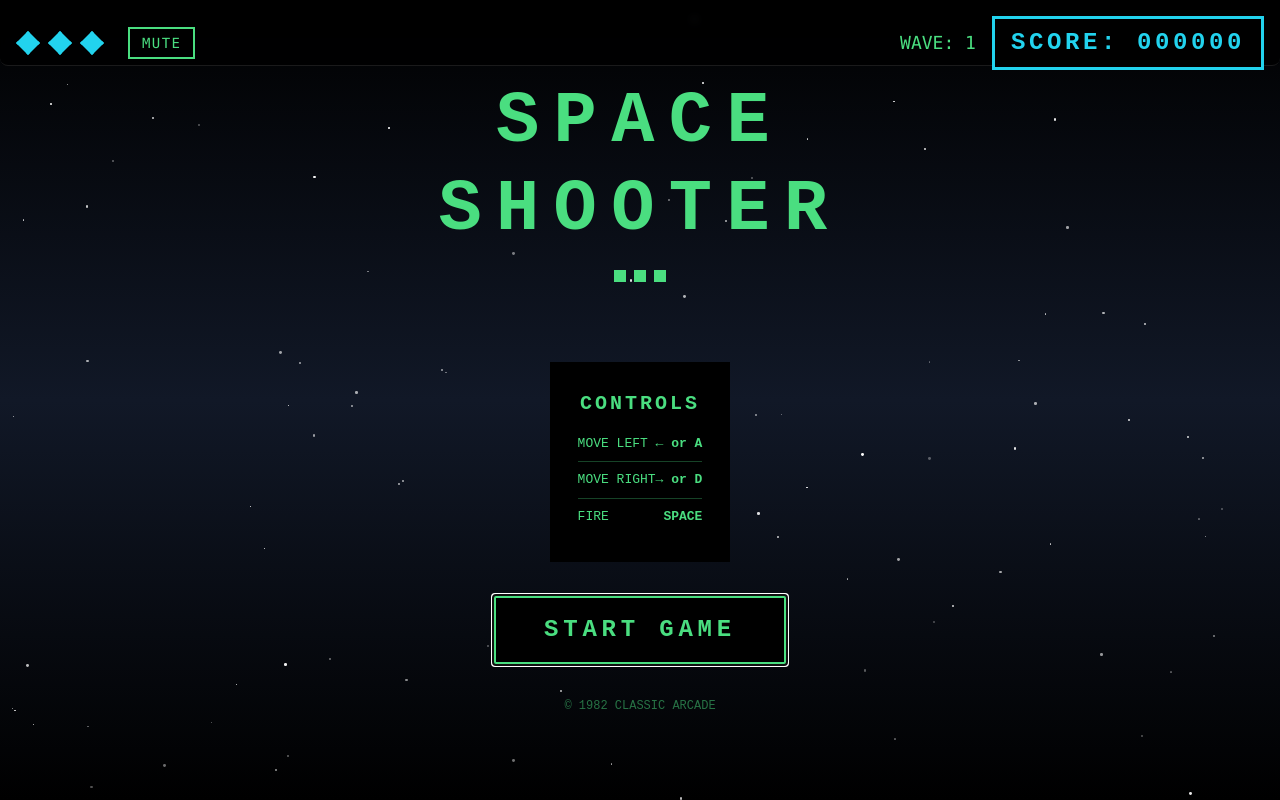
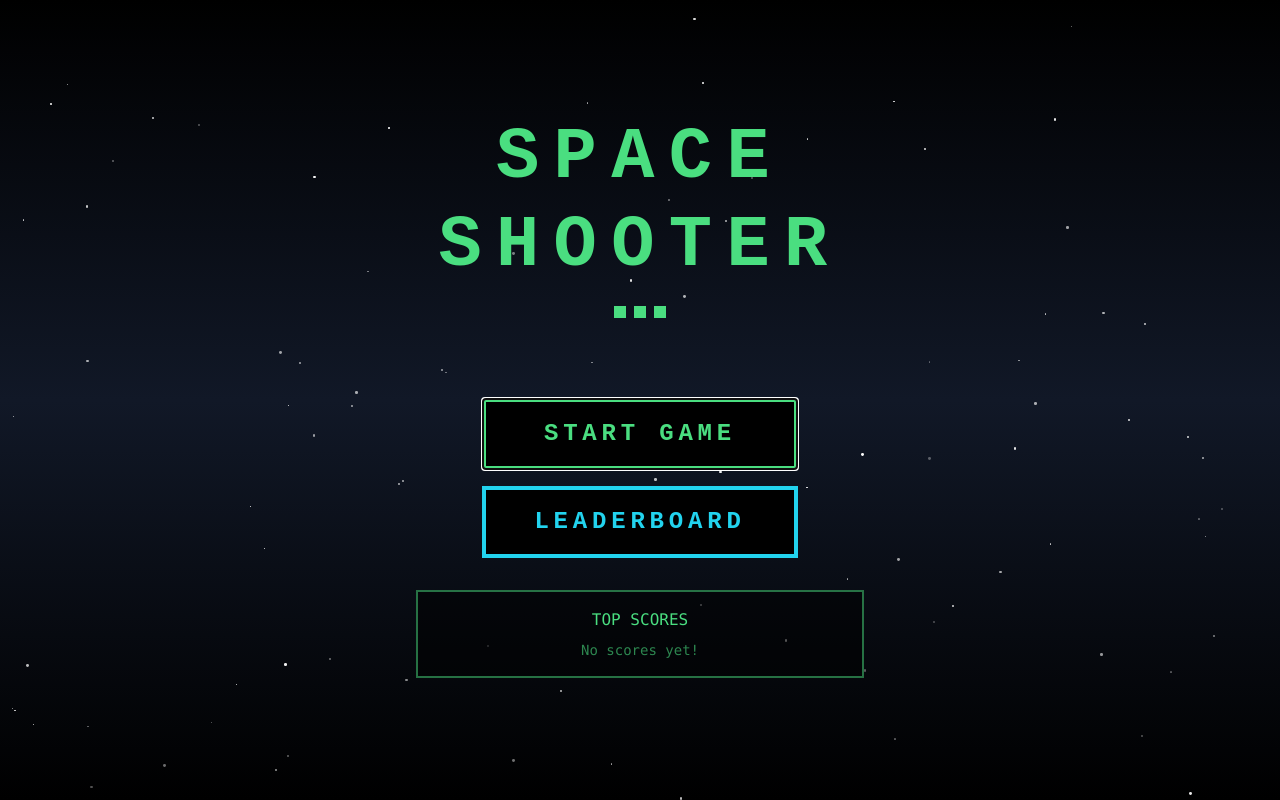
Before and after one commit to Kaif9999/3d-game, a Next.js app: page / in a window 1280 px wide. Built offline with nearby package versions, Linux system fonts and the light colour scheme.

Commit message:
feat(leaderboard): add leaderboard display and pause functionality

```diff
--- /dev/null
+++ b/src/components/Leaderboard.tsx
@@ -0,0 +1,61 @@
+'use client';
+
+import { useEffect, useState } from 'react';
+import { getLeaderboard } from '@/lib/leaderboardUtils';
+import type { LeaderboardEntry } from '@/lib/types';
+
+interface LeaderboardProps {
+  onBack: () => void;
+}
+
+export default function Leaderboard({ onBack }: LeaderboardProps) {
+  const [leaderboard, setLeaderboard] = useState<LeaderboardEntry[]>([]);
+
+  useEffect(() => {
+    setLeaderboard(getLeaderboard());
+  }, []);
+
+  return (
+    <div className="absolute inset-0 flex flex-col items-center justify-center z-20 px-4 bg-black">
+      <div className="retro-box border-4 border-green-400 bg-black p-8 max-w-lg w-full">
+        <h2 className="text-5xl font-bold text-green-400 mb-8 text-center" style={{
+          fontFamily: 'monospace',
+          letterSpacing: '0.2em',
+          textTransform: 'uppercase'
+        }}>
+          Leaderboard
+        </h2>
+
+        <div className="space-y-2 text-green-400" style={{ fontFamily: 'monospace' }}>
+          <div className="flex justify-between border-b-2 border-green-400 pb-2 text-lg">
+            <span className="w-1/3">Player</span>
+            <span className="w-1/3 text-center">Score</span>
+            <span className="w-1/3 text-right">Date</span>
+          </div>
+          {leaderboard.length > 0 ? (
+            leaderboard.map((entry, index) => (
+              <div key={index} className="flex justify-between items-center py-1">
+                <span className="w-1/3 truncate">{entry.name}</span>
+                <span className="w-1/3 text-center">{entry.score.toString().padStart(6, '0')}</span>
+                <span className="w-1/3 text-right text-sm">{new Date(entry.date).toLocaleDateString()}</span>
+              </div>
+            ))
+          ) : (
+            <div className="text-center pt-4">No scores yet. Be the first!</div>
+          )}
+        </div>
+
+        <button
+          onClick={onBack}
+          className="w-full mt-8 retro-button px-8 py-4 border-4 border-green-400 bg-black text-green-400 font-bold text-xl hover:bg-green-400 hover:text-black transition-all"
+          style={{
+            fontFamily: 'monospace',
+            letterSpacing: '0.15em'
+          }}
+        >
+          BACK TO MENU
+        </button>
+      </div>
+    </div>
+  );
+}
--- a/src/components/SpaceShooterGame.tsx
+++ b/src/components/SpaceShooterGame.tsx
@@ -1,9 +1,12 @@
 'use client';
-import { useState, useEffect, useCallback, useRef } from 'react';
+import { useState, useEffect, useRef } from 'react';
 import audioManager from '@/utils/audioManager';
 import * as CONSTANTS from '@/lib/gameConstants';
 import { EnemyType, PowerUpType, type Alien, type Bullet, type PowerUp, type Explosion, type Particle, type Star, type ActivePowerUps } from '@/lib/types';
 import { powerUpTypeToStateKey, getPowerUpDisplayName, getPowerUpColor } from '@/lib/powerUpUtils';
+import Leaderboard from './Leaderboard';
+import { getLeaderboard, addToLeaderboard } from '@/lib/leaderboardUtils';
+import type { LeaderboardEntry } from '@/lib/types';
 
 interface SpaceShooterGameProps {}
 
@@ -25,8 +28,6 @@ export default function SpaceShooterGame(props: SpaceShooterGameProps) {
   });
   const [lives, setLives] = useState(CONSTANTS.INITIAL_LIVES);
   const [playerX, setPlayerX] = useState(CONSTANTS.PLAYER_START_X);
-  const [volumeMusic, setVolumeMusic] = useState(CONSTANTS.BACKGROUND_MUSIC_VOLUME);
-  const [volumeSFX, setVolumeSFX] = useState(CONSTANTS.SFX_VOLUME);
   const [touchStartX, setTouchStartX] = useState<number | null>(null);
   const [touchStartY, setTouchStartY] = useState<number | null>(null);
   const [aliens, setAliens] = useState<Alien[]>([]);
@@ -36,16 +37,16 @@ export default function SpaceShooterGame(props: SpaceShooterGameProps) {
   const [particles, setParticles] = useState<Particle[]>([]);
   const [stars, setStars] = useState<Star[]>([]);
   const [isMuted, setIsMuted] = useState(false);
-  const [level, setLevel] = useState(1);
-  const [enemiesKilledInLevel, setEnemiesKilledInLevel] = useState(0);
-  const [levelComplete, setLevelComplete] = useState(false);
-  const [gameWon, setGameWon] = useState(false);
   const [combo, setCombo] = useState(0);
   const [lastKillTime, setLastKillTime] = useState(0);
   const [screenShake, setScreenShake] = useState(0);
   const [scoreMultiplier, setScoreMultiplier] = useState(1);
   const [timeSlowActive, setTimeSlowActive] = useState(false);
   const [wave, setWave] = useState(1);
+  const [showLeaderboard, setShowLeaderboard] = useState(false);
+  const [leaderboard, setLeaderboard] = useState<LeaderboardEntry[]>([]);
+  const [playerName, setPlayerName] = useState('');
+  const [submittingScore, setSubmittingScore] = useState(false);
 
   // Power-up states
   const [activePowerUps, setActivePowerUps] = useState<ActivePowerUps>({
@@ -106,6 +107,10 @@ export default function SpaceShooterGame(props: SpaceShooterGameProps) {
       });
     }
     setStars(initialStars);
+  }, []);
+
+  useEffect(() => {
+    setLeaderboard(getLeaderboard());
   }, []);
 
   // Safe audio manager wrapper
@@ -188,23 +193,6 @@ export default function SpaceShooterGame(props: SpaceShooterGameProps) {
       default:
         return { health: 1, speed: 0.4, points: 100 };
     }
-  };
-
-  // Level configuration
-  const getLevelConfig = (level: number) => {
-    const configs = [
-      { enemies: 10, types: [EnemyType.BASIC], spawnDelay: 2000, description: "Basic Training" },
-      { enemies: 15, types: [EnemyType.BASIC, EnemyType.FAST], spawnDelay: 1800, description: "Speed Challenge" },
-      { enemies: 20, types: [EnemyType.BASIC, EnemyType.TANK], spawnDelay: 1600, description: "Heavy Resistance" },
-      { enemies: 25, types: [EnemyType.BASIC, EnemyType.ZIGZAG], spawnDelay: 1400, description: "Evasive Maneuvers" },
-      { enemies: 30, types: [EnemyType.BASIC, EnemyType.SHOOTER], spawnDelay: 1200, description: "Under Fire" },
-      { enemies: 35, types: [EnemyType.FAST, EnemyType.ZIGZAG], spawnDelay: 1000, description: "Chaos Mode" },
-      { enemies: 40, types: [EnemyType.TANK, EnemyType.SHOOTER], spawnDelay: 900, description: "Heavy Artillery" },
-      { enemies: 45, types: [EnemyType.FAST, EnemyType.SHOOTER, EnemyType.ZIGZAG], spawnDelay: 800, description: "Elite Forces" },
-      { enemies: 50, types: [EnemyType.BASIC, EnemyType.FAST, EnemyType.TANK, EnemyType.ZIGZAG, EnemyType.SHOOTER], spawnDelay: 700, description: "Final Assault" },
-      { enemies: 1, types: [EnemyType.BOSS], spawnDelay: 5000, description: "Boss Battle" }
-    ];
-    return configs[Math.min(level - 1, configs.length - 1)];
   };
 
   // Handle keyboard input
@@ -654,10 +642,9 @@ export default function SpaceShooterGame(props: SpaceShooterGameProps) {
               audioManager.stopBackgroundMusic();
               audioManager.playSound('gameOver');
 
-              // Update high score
-              if (score > highScore) {
-                setHighScore(score);
-                localStorage.setItem('spaceShooterHighScore', score.toString());
+              const currentLeaderboard = getLeaderboard();
+              if (score > 0 && (currentLeaderboard.length < 10 || score > currentLeaderboard[currentLeaderboard.length - 1].score)) {
+                setSubmittingScore(true);
               }
             }
             return newLives;
@@ -789,6 +776,7 @@ export default function SpaceShooterGame(props: SpaceShooterGameProps) {
     setGamePaused(false);
     setGameStarted(false);
     setGameOver(false);
+    setSubmittingScore(false);
     audioManager.stopBackgroundMusic();
     // Reset game state
     setScore(0);
@@ -817,6 +805,17 @@ export default function SpaceShooterGame(props: SpaceShooterGameProps) {
       scoreMultiplier: 0,
       extraLife: 0
     });
+  };
+
+  const handleScoreSubmit = (e: React.FormEvent) => {
+    e.preventDefault();
+    if (playerName.trim()) {
+      addToLeaderboard({ name: playerName.trim(), score });
+      setLeaderboard(getLeaderboard());
+      setSubmittingScore(false);
+      setGameOver(false);
+      setPlayerName('');
+    }
   };
 
   // Touch controls for mobile
@@ -917,6 +916,7 @@ export default function SpaceShooterGame(props: SpaceShooterGameProps) {
       ))}
 
       {/* HUD */}
+      {gameStarted && (
         <div className="absolute top-4 left-4 right-4 z-10">
           {/* Frosted black background behind header */}
           <div className="absolute inset-0 -mx-4 -mt-4 bg-black/70 backdrop-blur-sm rounded-b-lg border-b border-white/10" style={{ height: 'calc(100% + 4px)' }}></div>
@@ -1034,6 +1034,7 @@ export default function SpaceShooterGame(props: SpaceShooterGameProps) {
             </div>
           )}
         </div>
+      )}
 
       {/* Pause Menu */}
       {gamePaused && gameStarted && !gameOver && (
@@ -1231,8 +1232,11 @@ export default function SpaceShooterGame(props: SpaceShooterGameProps) {
         />
       ))}
 
+      {/* Leaderboard Screen */}
+      {showLeaderboard && <Leaderboard onBack={() => setShowLeaderboard(false)} />}
+
       {/* Start Screen - Retro Style */}
-      {!gameStarted && !gameOver && (
+      {!gameStarted && !gameOver && !showLeaderboard && !submittingScore && (
         <div className="absolute inset-0 flex flex-col items-center justify-center z-20 px-4">
           {/* Retro Title */}
           <div className="text-center mb-12">
@@ -1257,31 +1261,8 @@ export default function SpaceShooterGame(props: SpaceShooterGameProps) {
             </div>
           </div>
 
-          {/* Instructions Box - Retro Style */}
-          <div className="retro-box mb-8 p-6 border-4 border-green-400 bg-black max-w-md">
-            <h2 className="text-green-400 text-xl font-bold mb-4 text-center" style={{
-              fontFamily: 'monospace',
-              letterSpacing: '0.15em'
-            }}>
-              CONTROLS
-            </h2>
-            <div className="text-green-400 space-y-2" style={{ fontFamily: 'monospace' }}>
-              <div className="flex justify-between items-center border-b border-green-400/30 pb-2">
-                <span>MOVE LEFT</span>
-                <span className="font-bold">← or A</span>
-              </div>
-              <div className="flex justify-between items-center border-b border-green-400/30 pb-2">
-                <span>MOVE RIGHT</span>
-                <span className="font-bold">→ or D</span>
-              </div>
-              <div className="flex justify-between items-center pb-2">
-                <span>FIRE</span>
-                <span className="font-bold">SPACE</span>
-              </div>
-            </div>
-          </div>
-
-          {/* Start Button - Retro Style */}
+          {/* Start and Leaderboard Buttons */}
+          <div className="flex flex-col gap-4 mb-8">
             <button
               onClick={startGame}
               className="retro-button px-12 py-4 border-4 border-green-400 bg-black text-green-400 font-bold text-2xl hover:bg-green-400 hover:text-black transition-all"
@@ -1294,30 +1275,71 @@ export default function SpaceShooterGame(props: SpaceShooterGameProps) {
             >
               START GAME
             </button>
-
-          {/* Touch Controls Info for Mobile */}
-          <div className="mt-6 text-green-400 text-sm md:hidden" style={{ fontFamily: 'monospace', letterSpacing: '0.1em' }}>
-            TOUCH: Move ship • TAP: Fire
+            <button
+              onClick={() => setShowLeaderboard(true)}
+              className="retro-button px-12 py-4 border-4 border-cyan-400 bg-black text-cyan-400 font-bold text-2xl hover:bg-cyan-400 hover:text-black transition-all"
+              style={{
+                fontFamily: 'monospace',
+                letterSpacing: '0.2em'
+              }}
+              aria-label="View leaderboard"
+            >
+              LEADERBOARD
+            </button>
           </div>
 
-          {/* Retro decoration */}
-          <div className="mt-8 text-green-400/50 text-xs" style={{ fontFamily: 'monospace' }}>
-            © 1982 CLASSIC ARCADE
+          {/* Mini Leaderboard on Start Screen */}
+          <div className="w-full max-w-md p-4 border-2 border-green-400/50 bg-black/50">
+            <h3 className="text-center text-green-400 font-mono mb-2">TOP SCORES</h3>
+            {leaderboard.length > 0 ? (
+              leaderboard.slice(0, 3).map((entry, index) => (
+                <div key={index} className="flex justify-between text-green-400/80 font-mono text-sm">
+                  <span>{index + 1}. {entry.name}</span>
+                  <span>{entry.score}</span>
+                </div>
+              ))
+            ) : (
+              <p className="text-center text-green-400/60 font-mono text-sm">No scores yet!</p>
+            )}
           </div>
         </div>
       )}
 
-      {/* Game Over Screen - Retro Style */}
+      {/* Game Over and Score Submission */}
       {gameOver && (
         <div className="absolute inset-0 flex flex-col items-center justify-center z-20 px-4">
+          {submittingScore ? (
+            <div className="retro-box border-4 border-yellow-500 bg-black p-12 max-w-lg">
+              <h2 className="text-4xl font-bold text-yellow-500 mb-4 text-center" style={{ fontFamily: 'monospace' }}>
+                NEW HIGH SCORE!
+              </h2>
+              <div className="text-5xl font-bold text-green-400 text-center mb-6" style={{ fontFamily: 'monospace' }}>
+                {score.toString().padStart(6, '0')}
+              </div>
+              <form onSubmit={handleScoreSubmit}>
+                <input
+                  type="text"
+                  value={playerName}
+                  onChange={(e) => setPlayerName(e.target.value.slice(0, 10))}
+                  placeholder="ENTER YOUR NAME"
+                  maxLength={10}
+                  className="w-full bg-black border-4 border-green-400 text-green-400 text-center p-2 text-2xl font-mono focus:outline-none focus:ring-2 focus:ring-green-300"
+                  autoFocus
+                />
+                <button
+                  type="submit"
+                  className="w-full mt-4 retro-button px-8 py-4 border-4 border-green-400 bg-black text-green-400 font-bold text-xl hover:bg-green-400 hover:text-black transition-all"
+                  style={{ fontFamily: 'monospace', letterSpacing: '0.15em' }}
+                >
+                  SUBMIT SCORE
+                </button>
+              </form>
+            </div>
+          ) : (
             <div className="retro-box border-4 border-red-500 bg-black p-12 max-w-lg">
-            <h2 className="text-6xl font-bold text-red-500 mb-6 text-center" style={{
-              fontFamily: 'monospace',
-              letterSpacing: '0.2em'
-            }}>
+              <h2 className="text-6xl font-bold text-red-500 mb-6 text-center" style={{ fontFamily: 'monospace', letterSpacing: '0.2em' }}>
                 GAME OVER
               </h2>
-
               <div className="border-4 border-red-500/50 bg-black p-6 mb-8">
                 <div className="text-green-400 text-center mb-2" style={{ fontFamily: 'monospace' }}>
                   FINAL SCORE
@@ -1326,18 +1348,24 @@ export default function SpaceShooterGame(props: SpaceShooterGameProps) {
                   {score.toString().padStart(6, '0')}
                 </div>
               </div>
-
+              <div className="flex gap-4">
                 <button
                   onClick={startGame}
                   className="w-full retro-button px-8 py-4 border-4 border-green-400 bg-black text-green-400 font-bold text-xl hover:bg-green-400 hover:text-black transition-all"
-              style={{
-                fontFamily: 'monospace',
-                letterSpacing: '0.15em'
-              }}
+                  style={{ fontFamily: 'monospace', letterSpacing: '0.15em' }}
                 >
                   PLAY AGAIN
                 </button>
+                <button
+                  onClick={() => setShowLeaderboard(true)}
+                  className="w-full retro-button px-8 py-4 border-4 border-cyan-400 bg-black text-cyan-400 font-bold text-xl hover:bg-cyan-400 hover:text-black transition-all"
+                  style={{ fontFamily: 'monospace', letterSpacing: '0.15em' }}
+                >
+                  LEADERBOARD
+                </button>
               </div>
+            </div>
+          )}
         </div>
       )}
 
--- /dev/null
+++ b/src/lib/leaderboardUtils.ts
@@ -0,0 +1,37 @@
+import type { LeaderboardEntry } from '@/lib/types';
+
+const LEADERBOARD_KEY = 'spaceShooterLeaderboard';
+
+export const getLeaderboard = (): LeaderboardEntry[] => {
+  if (typeof window === 'undefined') {
+    return [];
+  }
+  try {
+    const data = localStorage.getItem(LEADERBOARD_KEY);
+    if (!data) return [];
+    const leaderboard = JSON.parse(data) as LeaderboardEntry[];
+    return leaderboard.sort((a, b) => b.score - a.score).slice(0, 10);
+  } catch (error) {
+    console.warn('Failed to load leaderboard from localStorage:', error);
+    return [];
+  }
+};
+
+export const addToLeaderboard = (entry: Omit<LeaderboardEntry, 'date'>): void => {
+  if (typeof window === 'undefined') {
+    return;
+  }
+  const newEntry: LeaderboardEntry = {
+    ...entry,
+    date: new Date().toISOString(),
+  };
+  const leaderboard = getLeaderboard();
+  leaderboard.push(newEntry);
+  leaderboard.sort((a, b) => b.score - a.score);
+  const updatedLeaderboard = leaderboard.slice(0, 10);
+  try {
+    localStorage.setItem(LEADERBOARD_KEY, JSON.stringify(updatedLeaderboard));
+  } catch (error) {
+    console.warn('Failed to save leaderboard to localStorage:', error);
+  }
+};
--- a/src/lib/types.ts
+++ b/src/lib/types.ts
@@ -91,3 +91,9 @@ export interface ActivePowerUps {
   scoreMultiplier: number;
   extraLife: number;
 }
+
+export interface LeaderboardEntry {
+  name: string;
+  score: number;
+  date: string;
+}
```
Lines whose indentation alone changed are shown as unchanged.
